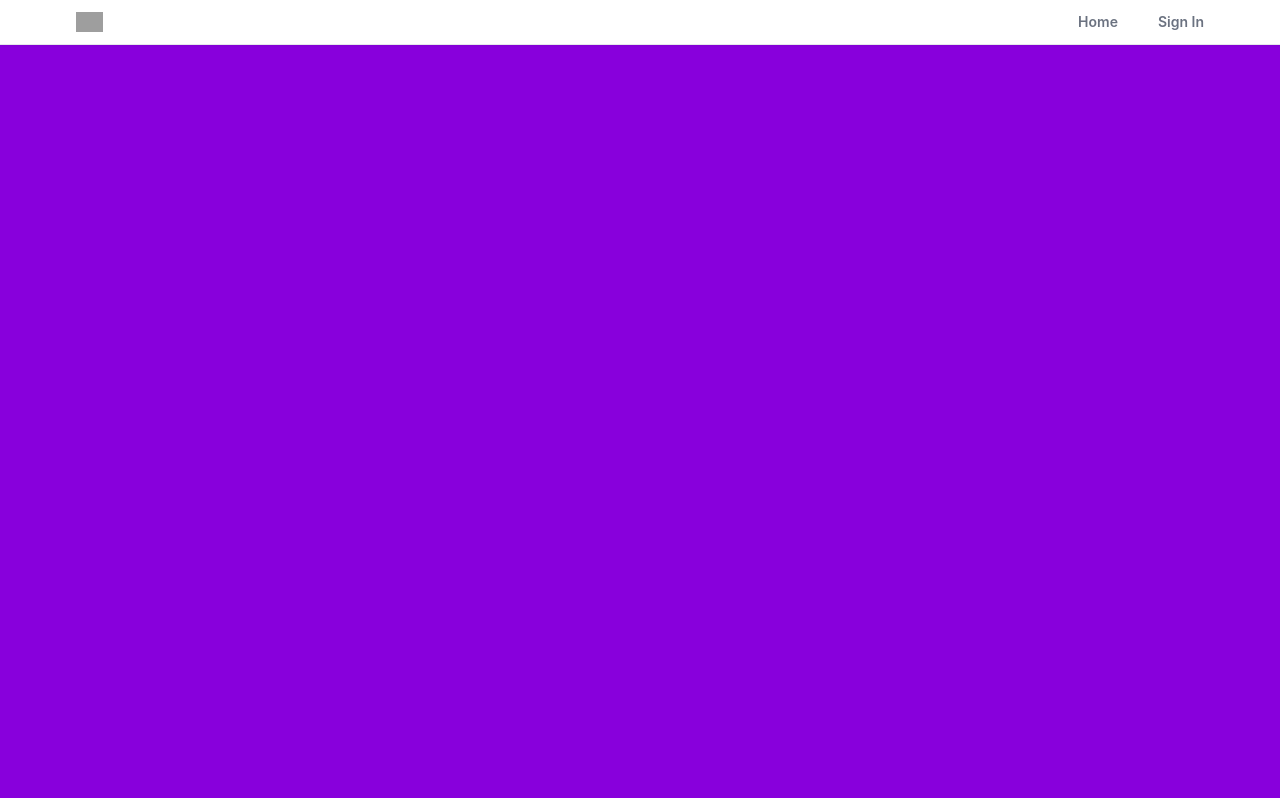
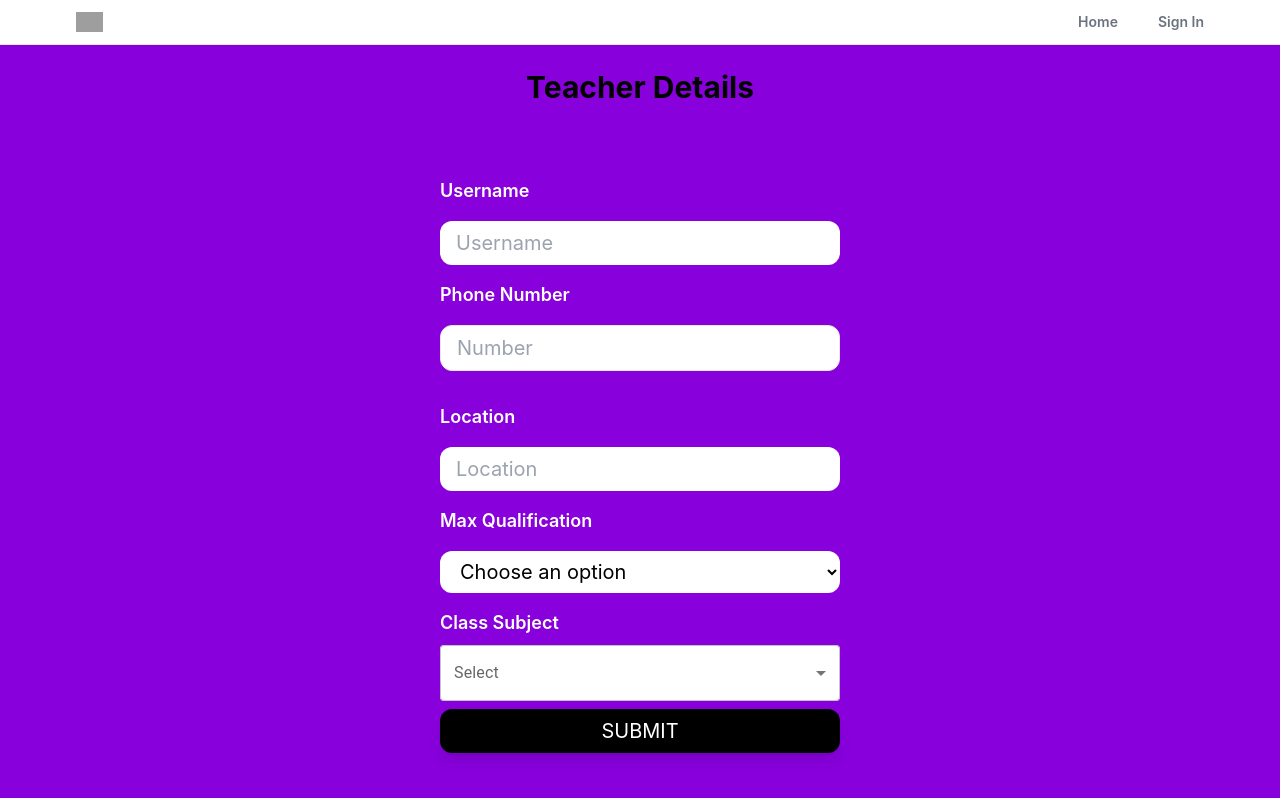
Before and after one commit to SoarinSkySagar/diversion2k24, a React (Create React App) app in the folder client/: page /TeacherDetails in a window 1280 px wide. Before the commit this address had no page. Shown: the top 798 px of the page. Built offline with nearby package versions, Linux system fonts and the light colour scheme; grey boxes are pictures that could not be loaded; the HTML template or start-up script is replaced by a standard one.

Commit message:
Add new dependencies and routes

```diff
--- a/client/package.json
+++ b/client/package.json
@@ -3,6 +3,9 @@
   "version": "0.1.0",
   "private": true,
   "dependencies": {
+    "@emotion/react": "^11.11.3",
+    "@emotion/styled": "^11.11.0",
+    "@mui/material": "^5.15.7",
     "@testing-library/jest-dom": "^5.17.0",
     "@testing-library/react": "^13.4.0",
     "@testing-library/user-event": "^13.5.0",
--- a/client/src/App.js
+++ b/client/src/App.js
@@ -5,6 +5,8 @@ import SignUp from "./pages/SignUp";
 import ForgotPassword from "./pages/ForgotPassword";
 import Profile from "./pages/Profile";
 import Header from "./components/Header";
+import StudentDetails from "./pages/StudentDetails";
+import TeacherDetails from "./pages/TeacherDetails";
 
 function App() {
   return (
@@ -15,6 +17,8 @@ function App() {
           <Route path="/" element={<Home />}></Route>
           <Route path="/auth" element={<SignIn />}></Route>
           <Route path="/Sign-Up" element={<SignUp />}></Route>
+          <Route path="/TeacherDetails" element={<TeacherDetails />}></Route>
+          <Route path="/StudentDetails" element={<StudentDetails />}></Route>
           <Route path="/Profile" element={<Profile />}></Route>
           <Route path="/Forgot-Password" element={<ForgotPassword />}></Route>
         </Routes>
--- /dev/null
+++ b/client/src/components/SubjectSelect.jsx
@@ -0,0 +1,93 @@
+import * as React from "react";
+import { useTheme } from "@mui/material/styles";
+import Box from "@mui/material/Box";
+import OutlinedInput from "@mui/material/OutlinedInput";
+import InputLabel from "@mui/material/InputLabel";
+import MenuItem from "@mui/material/MenuItem";
+import FormControl from "@mui/material/FormControl";
+import Select from "@mui/material/Select";
+import Chip from "@mui/material/Chip";
+
+const ITEM_HEIGHT = 48;
+const ITEM_PADDING_TOP = 8;
+const MenuProps = {
+  PaperProps: {
+    style: {
+      maxHeight: ITEM_HEIGHT * 4.5 + ITEM_PADDING_TOP,
+      width: 250,
+    },
+  },
+};
+
+const names = [
+  "class 10 physics",
+  "class 10 chemistry",
+  "class 10 maths",
+  "class 10 biology",
+  "class 12 physics",
+  "class 12 chemistry",
+  "class 12 maths",
+  "class 12 biology",
+];
+
+function getStyles(name, personName, theme) {
+  return {
+    fontWeight:
+      personName.indexOf(name) === -1
+        ? theme.typography.fontWeightRegular
+        : theme.typography.fontWeightMedium,
+  };
+}
+
+export default function MultipleSelectChip() {
+  const theme = useTheme();
+  const [personName, setPersonName] = React.useState([]);
+
+  const handleChange = (event) => {
+    const {
+      target: { value },
+    } = event;
+    console.log(value);
+    setPersonName(typeof value === "string" ? value.split(",") : value);
+  };
+
+  return (
+    <div className="flex justify-center -m-2 max-w-lg">
+      <FormControl>
+        <InputLabel
+          id="demo-multiple-chip-label"
+          className="text-black font-semibold"
+        >
+          Select
+        </InputLabel>
+        <Select
+          labelId="demo-multiple-chip-label"
+          id="demo-multiple-chip"
+          multiple
+          value={personName}
+          className=" w-[400px] text-xl text-black bg-white rounded-4xl border-none transition ease-in-out"
+          onChange={handleChange}
+          input={<OutlinedInput id="select-multiple-chip" label="Chip" />}
+          renderValue={(selected) => (
+            <Box sx={{ display: "flex", flexWrap: "wrap", gap: 0.5 }}>
+              {selected.map((value) => {
+                return <Chip key={value} label={value} />;
+              })}
+            </Box>
+          )}
+          MenuProps={MenuProps}
+        >
+          {names.map((name) => (
+            <MenuItem
+              key={name}
+              value={name}
+              style={getStyles(name, personName, theme)}
+            >
+              {name}
+            </MenuItem>
+          ))}
+        </Select>
+      </FormControl>
+    </div>
+  );
+}
--- /dev/null
+++ b/client/src/pages/StudentDetails.jsx
@@ -0,0 +1,73 @@
+import React, { useState } from "react";
+import SubjectSelect from "../components/SubjectSelect";
+
+export default function TeacherDetails() {
+  const [name, setName] = useState("");
+  const [number, setNumber] = useState("");
+  const [selectedQualification, setselectedQualification] = useState("");
+
+  const handleQualification = (event) => {
+    setselectedQualification(event.target.value);
+  };
+
+  return (
+    <section>
+      <h1 className="text-3xl text-center my-6 font-bold">Student Details</h1>
+      <form className="flex flex-col gap-4 justify-center flex-wrap max-w-md m-auto px-6 py-12">
+        <h1 className=" font-semibold text-white text-lg">Username</h1>
+        <input
+          type="text"
+          id="name"
+          value={name}
+          // disabled={!changeDetail}
+          // onChange={onChange}
+          placeholder="Username"
+          className="w-full px-4 py-2 text-xl text-black bg-white rounded-xl border-none transition ease-in-out"
+        />
+        <h1 className=" font-semibold text-white text-lg">Phone Number</h1>
+        <input
+          placeholder="Number"
+          value={number}
+          required
+          min={1000000000}
+          max={10000000000}
+          // onChange={(e) => setNumber(e.target.value)}
+          type="number"
+          className="w-full mb-4 px-4 py-2 text-xl text-gray-600 bg-white rounded-xl border transition ease-in-out"
+        />
+        <h1 className=" font-semibold text-white text-lg">Location</h1>
+        <input
+          type="text"
+          id="name"
+          // value={name}
+          // disabled={!changeDetail}
+          // onChange={onChange}
+          placeholder="Location"
+          className="w-full px-4 py-2 text-xl text-black bg-white rounded-xl border-none transition ease-in-out"
+        />
+        <h1 className=" font-semibold text-white text-lg">Standard</h1>
+        <select
+          id="dropdown"
+          value={selectedQualification}
+          onChange={handleQualification}
+          className="w-full px-4 py-2 text-xl text-black bg-white rounded-xl border-none transition ease-in-out"
+        >
+          <option value="">Choose an option</option>
+          <option value="option1">Class 8</option>
+          <option value="option1">Class 9</option>
+          <option value="option1">Class 10</option>
+          <option value="option1">Class 11</option>
+          <option value="option1">Class 12</option>
+        </select>
+        {/* <h1 className=" font-semibold text-white text-lg">Class Subject</h1>
+        <SubjectSelect/> */}
+        <button
+          type="submit"
+          className="w-full px-4 py-2 text-xl text-white bg-black rounded-xl border-none shadow-lg hover:text-black hover:bg-white transition duration-200 ease-in-out"
+        >
+          SUBMIT
+        </button>
+      </form>
+    </section>
+  );
+}
--- /dev/null
+++ b/client/src/pages/TeacherDetails.jsx
@@ -0,0 +1,101 @@
+import React, { useState } from "react";
+import SubjectSelect from "../components/SubjectSelect";
+
+export default function TeacherDetails() {
+  const [name, setName] = useState("");
+  const [number, setNumber] = useState("");
+  const [selectedQualification, setselectedQualification] = useState("");
+
+  const handleQualification = (event) => {
+    setselectedQualification(event.target.value);
+  };
+
+  return (
+    <section>
+      <h1 className="text-3xl text-center my-6 font-bold">Teacher Details</h1>
+      <form className="flex flex-col gap-4 justify-center flex-wrap max-w-md m-auto px-6 py-12">
+        <h1 className=" font-semibold text-white text-lg">Username</h1>
+        <input
+          type="text"
+          id="name"
+          value={name}
+          // disabled={!changeDetail}
+          // onChange={onChange}
+          placeholder="Username"
+          className="w-full px-4 py-2 text-xl text-black bg-white rounded-xl border-none transition ease-in-out"
+        />
+        <h1 className=" font-semibold text-white text-lg">Phone Number</h1>
+        <input
+          placeholder="Number"
+          value={number}
+          required
+          min={1000000000}
+          max={10000000000}
+          // onChange={(e) => setNumber(e.target.value)}
+          type="number"
+          className="w-full mb-4 px-4 py-2 text-xl text-gray-600 bg-white rounded-xl border transition ease-in-out"
+        />
+        <h1 className=" font-semibold text-white text-lg">Location</h1>
+        <input
+          type="text"
+          id="name"
+          // value={name}
+          // disabled={!changeDetail}
+          // onChange={onChange}
+          placeholder="Location"
+          className="w-full px-4 py-2 text-xl text-black bg-white rounded-xl border-none transition ease-in-out"
+        />
+        <h1 className=" font-semibold text-white text-lg">Max Qualification</h1>
+        {/* <input
+          type="text"
+          id="name"
+          value={name}
+          disabled={!changeDetail}
+          onChange={onChange}
+          placeholder="Qualification"
+          className="w-full px-4 py-2 text-xl text-black bg-white rounded-xl border-none transition ease-in-out"
+        /> */}
+        <select
+          id="dropdown"
+          value={selectedQualification}
+          onChange={handleQualification}
+          className="w-full px-4 py-2 text-xl text-black bg-white rounded-xl border-none transition ease-in-out"
+        >
+          <option value="">Choose an option</option>
+          <option value="option1">Class 10</option>
+          <option value="option2">Class 12</option>
+          <option value="option3">UG</option>
+          <option value="option3">PG</option>
+        </select>
+        <h1 className=" font-semibold text-white text-lg">Class Subject</h1>
+        {/* <select
+          id="dropdown"
+          value={selectedQualification}
+          onChange={handleQualification}
+          className="w-full px-4 py-2 text-xl text-black bg-white rounded-xl border-none transition ease-in-out"
+        >
+          <option value="">Choose an option</option>
+          <option value="option1">Class 10 Physics</option>
+          <option value="option2">Class 10 Chemistry</option>
+          <option value="option3">Class 10 Mathematics</option>
+          <option value="option3">Class 10 Biology</option>
+          <option value="option1">Class 11 Physics</option>
+          <option value="option2">Class 11 Chemistry</option>
+          <option value="option3">Class 11 Mathematics</option>
+          <option value="option3">Class 11 Biology</option>
+          <option value="option1">Class 12 Physics</option>
+          <option value="option2">Class 12 Chemistry</option>
+          <option value="option3">Class 12 Mathematics</option>
+          <option value="option3">Class 12 Biology</option>
+        </select> */}
+        <SubjectSelect/>
+        <button
+          type="submit"
+          className="w-full px-4 py-2 text-xl text-white bg-black rounded-xl border-none shadow-lg hover:text-black hover:bg-white transition duration-200 ease-in-out"
+        >
+          SUBMIT
+        </button>
+      </form>
+    </section>
+  );
+}
```
Also changed, not shown: client/src/pages/SignUp.jsx (indentation only), 1 other file (tests, documents, lock files or other folders).
